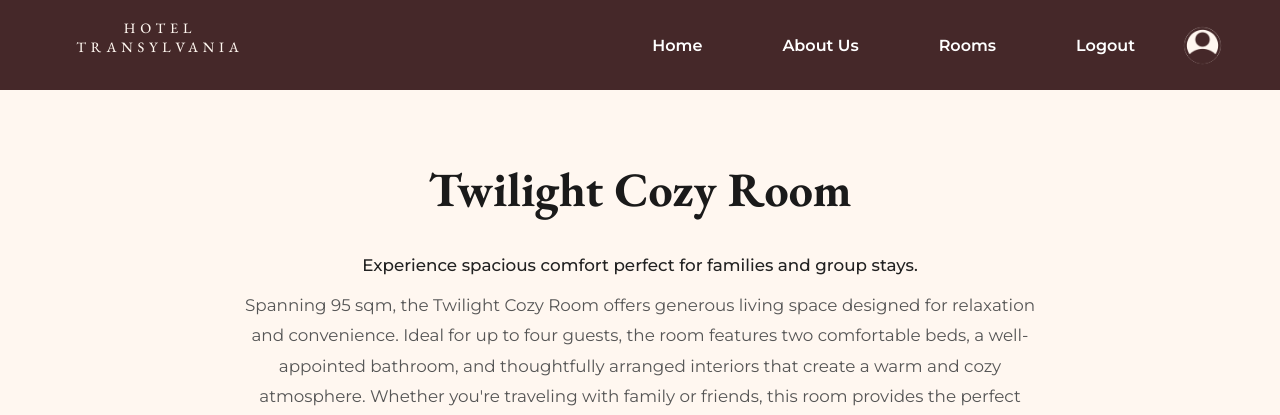
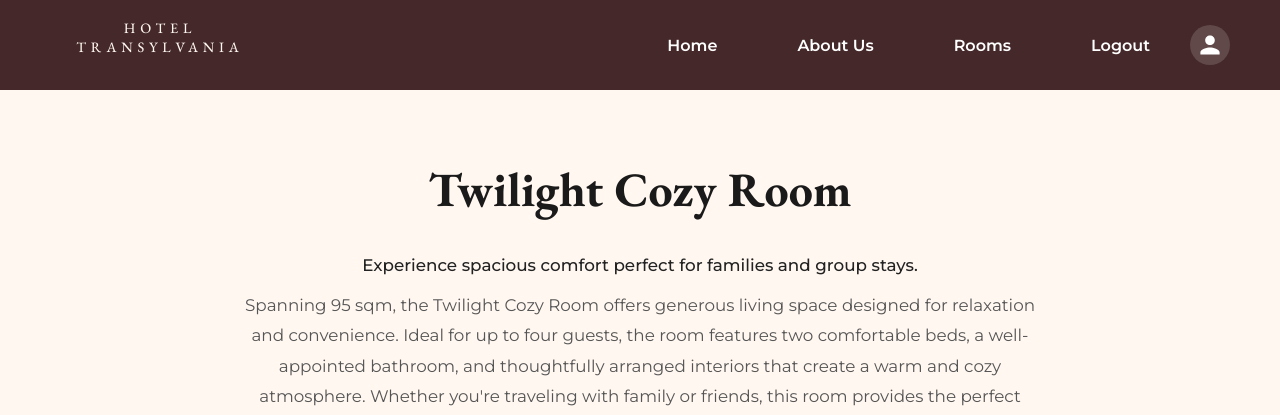
Before and after one commit to zts369/MUSE, a Node server app: page /details/twilight in a window 1280 px wide. Shown: the top 415 px of the page. Run offline with Node 20, Linux system fonts and the light colour scheme; the visitor is signed in with stand-in values (Sample User, id 1); data comes from the database, SQL or seed files in the repository; some libraries are stand-ins or nearby versions.

Commit message:
change the icons to svg and make the header and footer not bugged

```diff
--- a/style/style.css
+++ b/style/style.css
@@ -91,9 +91,25 @@ h1 {
   margin-left: 20px;
 }
 
-.header-inner img {
-  height: 55px;      /* Consistent sizing */
-  width: 55px;
+.profile-icon-link {
+  display: flex;
+  align-items: center;
+  justify-content: center;
+  width: 40px;
+  height: 40px;
+  border-radius: 50%;
+  background-color: rgba(255,255,255,0.15);
+  color: white;
+  transition: background-color 0.2s;
+}
+
+.profile-icon-link:hover {
+  background-color: rgba(255,255,255,0.3);
+}
+
+.profile-icon {
+  width: 24px;
+  height: 24px;
   display: block;
 }
 
@@ -250,6 +266,18 @@ section {
   display: flex;
   flex-direction: row;
   gap: 1rem;
+  align-items: center;
+}
+
+.footer-socials a {
+  color: inherit;
+  display: flex;
+  align-items: center;
+  transition: opacity 0.2s;
+}
+
+.footer-socials a:hover {
+  opacity: 0.7;
 }
 
 .footer-title {
--- a/views/layouts/main.hbs
+++ b/views/layouts/main.hbs
@@ -36,8 +36,10 @@
                         {{/if}}
                     </div>
                     {{#if user}}
-                        <a href="/user/profile/{{user.id}}">
-                            <img src="/img/profile.png" alt="Profile">
+                        <a href="/user/profile/{{user.id}}" class="profile-icon-link" aria-label="Profile">
+                            <svg xmlns="http://www.w3.org/2000/svg" viewBox="0 0 24 24" class="profile-icon" fill="currentColor">
+                                <path d="M12 12c2.7 0 4.8-2.1 4.8-4.8S14.7 2.4 12 2.4 7.2 4.5 7.2 7.2 9.3 12 12 12zm0 2.4c-3.2 0-9.6 1.6-9.6 4.8v2.4h19.2v-2.4c0-3.2-6.4-4.8-9.6-4.8z"/>
+                            </svg>
                         </a>
                     {{/if}}
                 </div>
@@ -102,10 +104,26 @@
                 <h1> Transylvania</h1>
             </div>
             <div class="footer-socials">
-                <a href="#">Facebook</a>
-                <a href="#">Tiktok</a>
-                <a href="#">Instagram</a>
-                <a href="#">X</a>
+                <a href="#" aria-label="Facebook">
+                    <svg xmlns="http://www.w3.org/2000/svg" viewBox="0 0 24 24" width="24" height="24" fill="currentColor">
+                        <path d="M22 12c0-5.522-4.477-10-10-10S2 6.478 2 12c0 4.991 3.657 9.128 8.438 9.878v-6.987H7.898V12h2.54V9.797c0-2.506 1.492-3.89 3.777-3.89 1.094 0 2.238.195 2.238.195v2.46h-1.26c-1.243 0-1.63.771-1.63 1.562V12h2.773l-.443 2.891h-2.33v6.987C18.343 21.128 22 16.991 22 12z"/>
+                    </svg>
+                </a>
+                <a href="#" aria-label="TikTok">
+                    <svg xmlns="http://www.w3.org/2000/svg" viewBox="0 0 24 24" width="24" height="24" fill="currentColor">
+                        <path d="M19.59 6.69a4.83 4.83 0 0 1-3.77-4.25V2h-3.45v13.67a2.89 2.89 0 0 1-2.88 2.5 2.89 2.89 0 0 1-2.89-2.89 2.89 2.89 0 0 1 2.89-2.89c.28 0 .54.04.79.1V9.01a6.33 6.33 0 0 0-.79-.05 6.34 6.34 0 0 0-6.34 6.34 6.34 6.34 0 0 0 6.34 6.34 6.34 6.34 0 0 0 6.33-6.34V8.69a8.18 8.18 0 0 0 4.78 1.52V6.76a4.85 4.85 0 0 1-1.01-.07z"/>
+                    </svg>
+                </a>
+                <a href="#" aria-label="Instagram">
+                    <svg xmlns="http://www.w3.org/2000/svg" viewBox="0 0 24 24" width="24" height="24" fill="currentColor">
+                        <path d="M12 2.163c3.204 0 3.584.012 4.85.07 1.366.062 2.633.336 3.608 1.311.975.975 1.249 2.242 1.311 3.608.058 1.266.07 1.646.07 4.85s-.012 3.584-.07 4.85c-.062 1.366-.336 2.633-1.311 3.608-.975.975-2.242 1.249-3.608 1.311-1.266.058-1.646.07-4.85.07s-3.584-.012-4.85-.07c-1.366-.062-2.633-.336-3.608-1.311-.975-.975-1.249-2.242-1.311-3.608C2.175 15.584 2.163 15.204 2.163 12s.012-3.584.07-4.85c.062-1.366.336-2.633 1.311-3.608.975-.975 2.242-1.249 3.608-1.311C8.416 2.175 8.796 2.163 12 2.163zm0-2.163C8.741 0 8.332.014 7.052.072 5.197.157 3.355.673 2.014 2.014.673 3.355.157 5.197.072 7.052.014 8.332 0 8.741 0 12c0 3.259.014 3.668.072 4.948.085 1.855.601 3.697 1.942 5.038 1.341 1.341 3.183 1.857 5.038 1.942C8.332 23.986 8.741 24 12 24c3.259 0 3.668-.014 4.948-.072 1.855-.085 3.697-.601 5.038-1.942 1.341-1.341 1.857-3.183 1.942-5.038.058-1.28.072-1.689.072-4.948 0-3.259-.014-3.668-.072-4.948-.085-1.855-.601-3.697-1.942-5.038C20.645.673 18.803.157 16.948.072 15.668.014 15.259 0 12 0zm0 5.838a6.162 6.162 0 1 0 0 12.324 6.162 6.162 0 0 0 0-12.324zm0 10.162a4 4 0 1 1 0-8 4 4 0 0 1 0 8zm6.406-11.845a1.44 1.44 0 1 0 0 2.881 1.44 1.44 0 0 0 0-2.881z"/>
+                    </svg>
+                </a>
+                <a href="#" aria-label="X">
+                    <svg xmlns="http://www.w3.org/2000/svg" viewBox="0 0 24 24" width="24" height="24" fill="currentColor">
+                        <path d="M18.244 2.25h3.308l-7.227 8.26 8.502 11.24H16.17l-4.714-6.231-5.401 6.231H2.744l7.737-8.835L2.25 2.25h6.988l4.265 5.636 4.741-5.636zm-1.161 17.52h1.833L7.084 4.126H5.117L17.083 19.77z"/>
+                    </svg>
+                </a>
             </div>
         </section>
         {{!-- Guest Scripts --}}
```
Also changed, not shown: routes/user_routes.js (+8 -5 lines).
